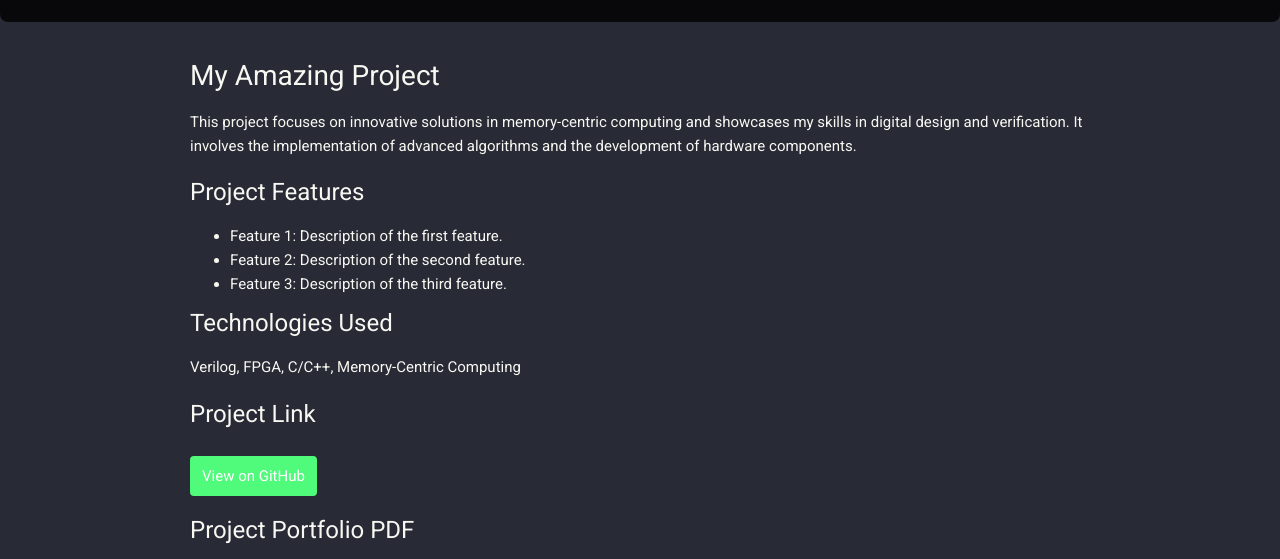
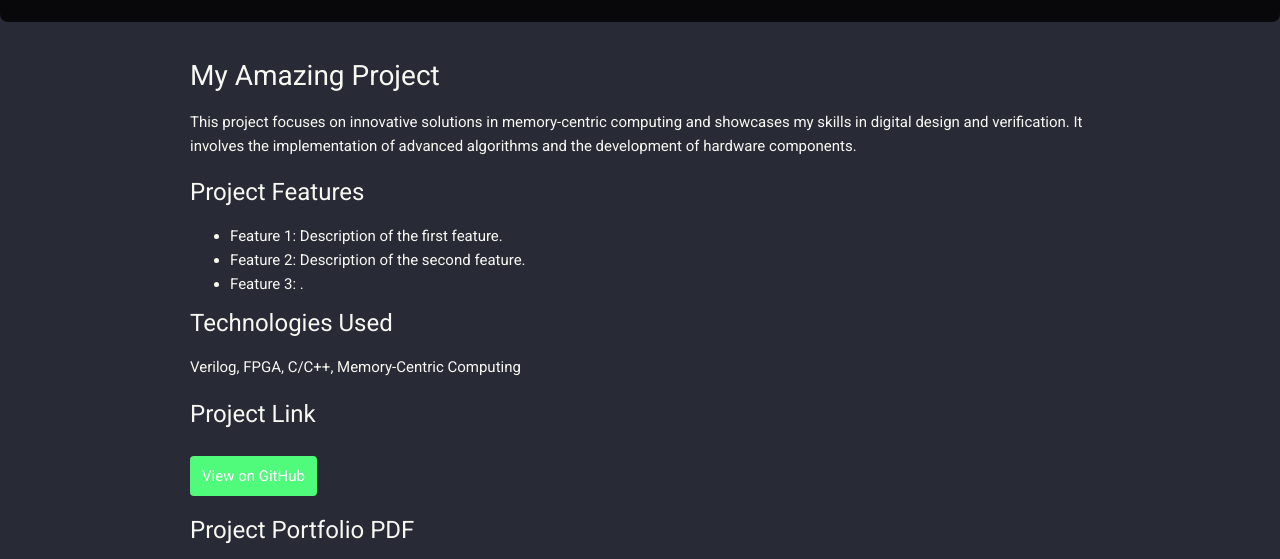
Before and after one commit to YUSUPBAEV/nn1, a plain HTML site: page project1.html in a window 1280 px wide. Shown: the part 237-796 px from the top of the page. Drawn offline with nearby package versions, Linux system fonts and the light colour scheme.

Commit message:
Update project1.html

```diff
--- a/project1.html
+++ b/project1.html
@@ -37,7 +37,7 @@
                     <ul>
                         <li>Feature 1: Description of the first feature.</li>
                         <li>Feature 2: Description of the second feature.</li>
-                        <li>Feature 3: Description of the third feature.</li>
+                        <li>Feature 3: .</li>
                     </ul>
                     <h3>Technologies Used</h3>
                     <p>
```
